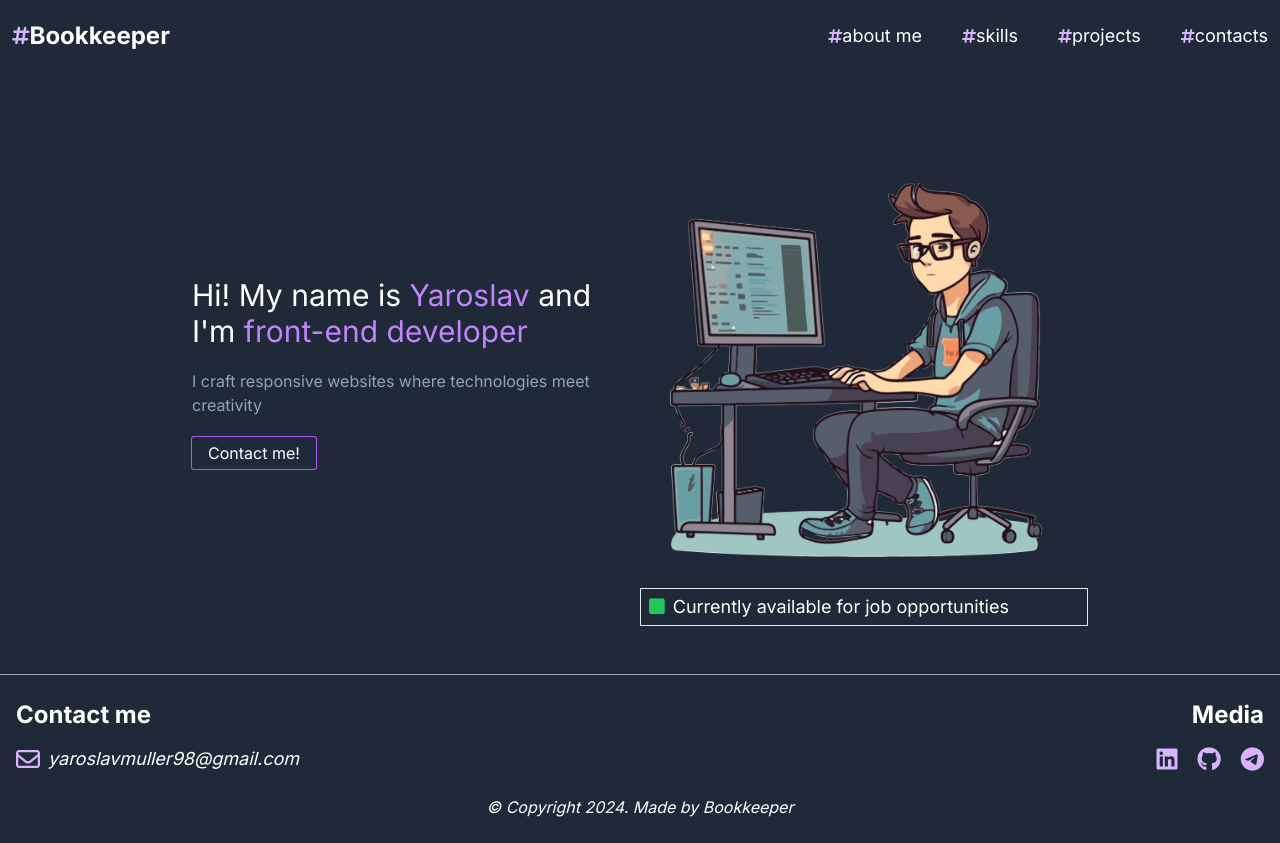
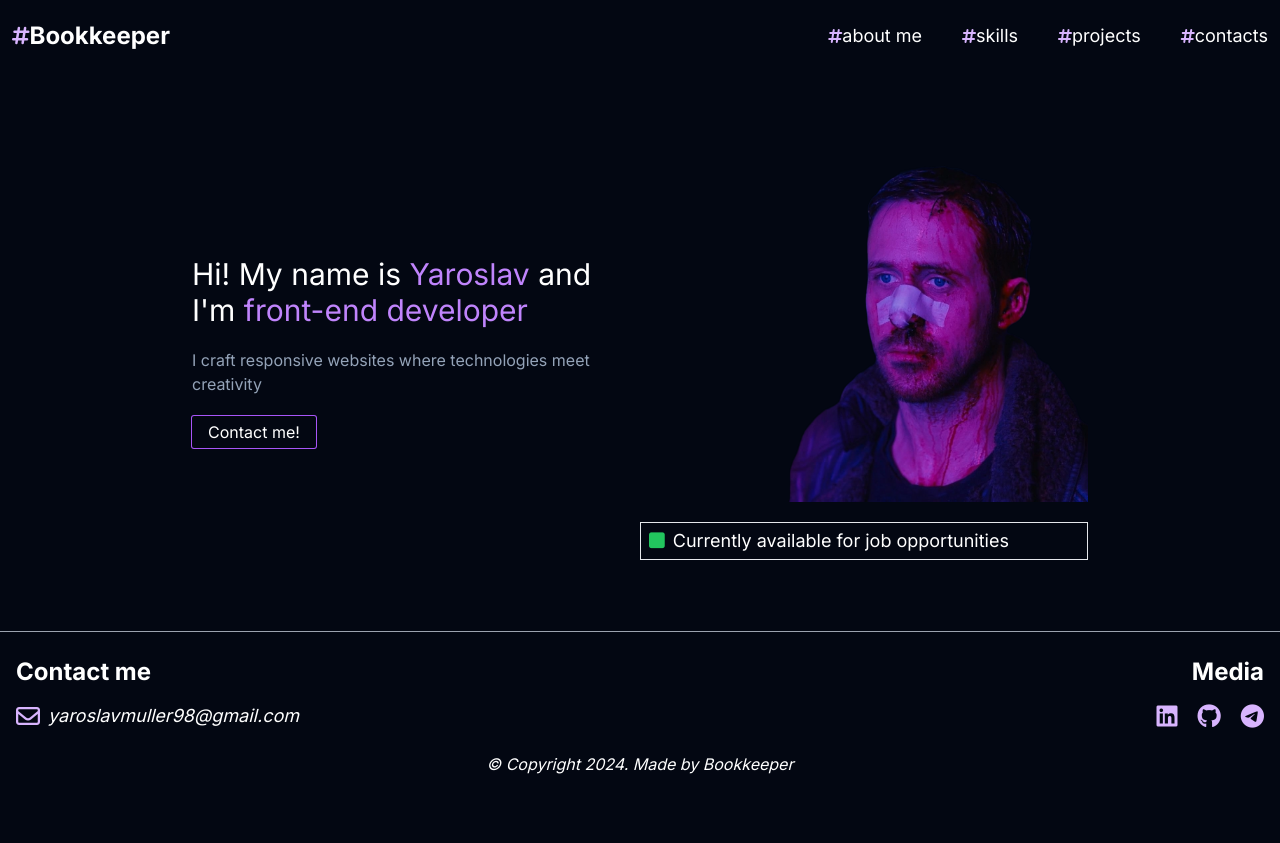
Before and after one commit to Bookkeeper33/Portfolio, a Vue app: page / in a window 1280 px wide. After the commit the page ends 800 px from the top, so only its background shows below. Built offline with nearby package versions, Linux system fonts and the light colour scheme.

Commit message:
Chore: - add new hero image - change to darker bg

```diff
--- a/index.html
+++ b/index.html
@@ -6,7 +6,7 @@
         <meta name="viewport" content="width=device-width, initial-scale=1.0" />
         <title>Portfolio</title>
     </head>
-    <body class="bg-gray-800">
+    <body class="bg-gray-950">
         <div id="app" class="flex min-h-screen flex-col"></div>
         <script src="https://kit.fontawesome.com/ab0092f353.js" crossorigin="anonymous"></script>
         <script type="module" src="/src/main.js"></script>
--- a/src/components/Main/Hero.vue
+++ b/src/components/Main/Hero.vue
@@ -1,10 +1,10 @@
 <script setup>
-    import hero from "@/assets/hero.png";
+    import gosling from "@/assets/gosling.png";
 </script>
 
 <template>
     <div
-        class="container flex flex-col items-center justify-center px-3 py-4 text-white sm:mx-auto sm:flex-row sm:p-12"
+        class="container flex flex-col items-center justify-center px-3 py-4 text-white sm:mx-auto sm:flex-row sm:p-10"
     >
         <div class="space-y-5 sm:max-w-md">
             <h1 class="text-bold md:2xl text-xl lg:text-3xl">
@@ -21,11 +21,7 @@
             </button>
         </div>
         <div class="space-y-5 sm:max-w-md">
-            <img
-                :src="hero"
-                alt="Cartoon Yaroslav programming"
-                class="mx-auto w-[360px] object-cover sm:w-[460px]"
-            />
+            <img :src="gosling" alt="" class="mx-auto w-full max-w-sm sm:max-w-[660px]" />
             <div class="flex items-center gap-x-2 border px-2 py-1">
                 <i class="fa-solid fa-square text-lg text-green-500"></i>
                 <p class="text-sm md:text-base lg:text-lg">
```
Also changed, not shown: src/assets/gosling.png (added), src/assets/hero.png (deleted).
